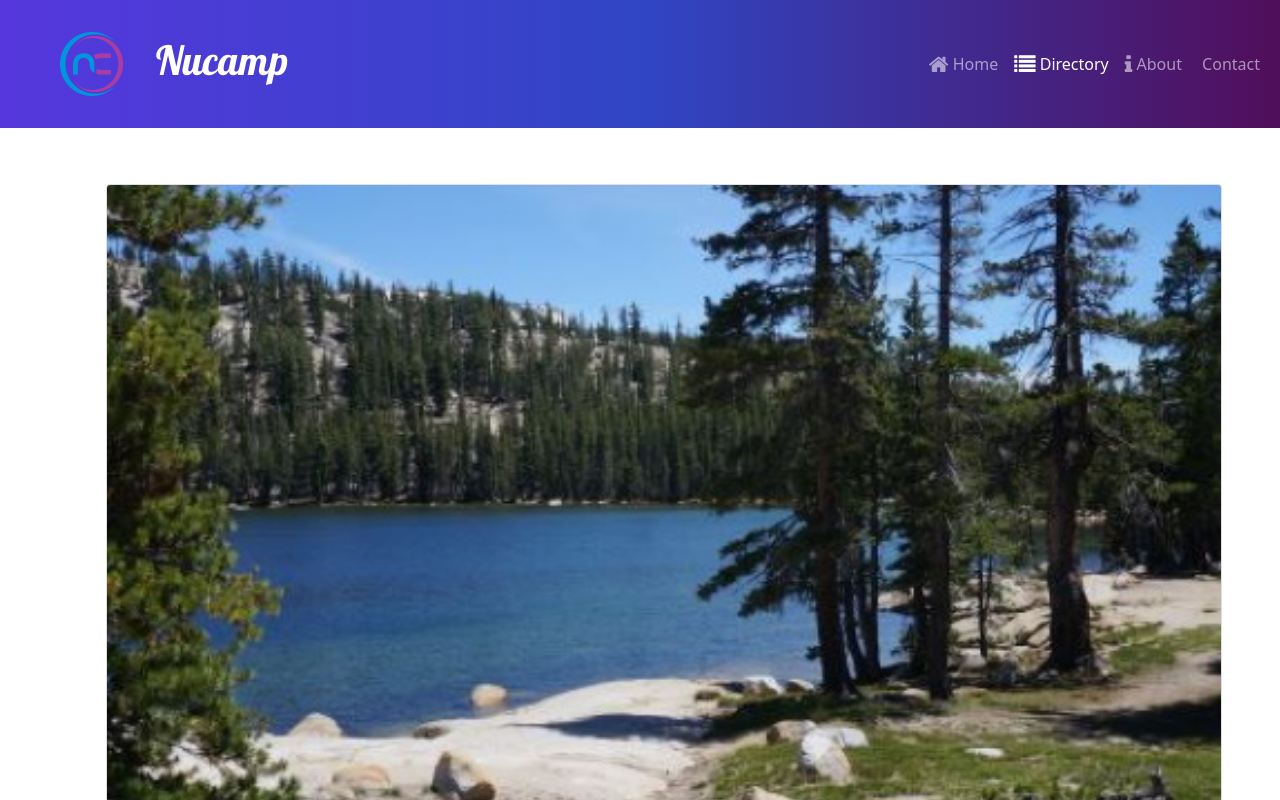
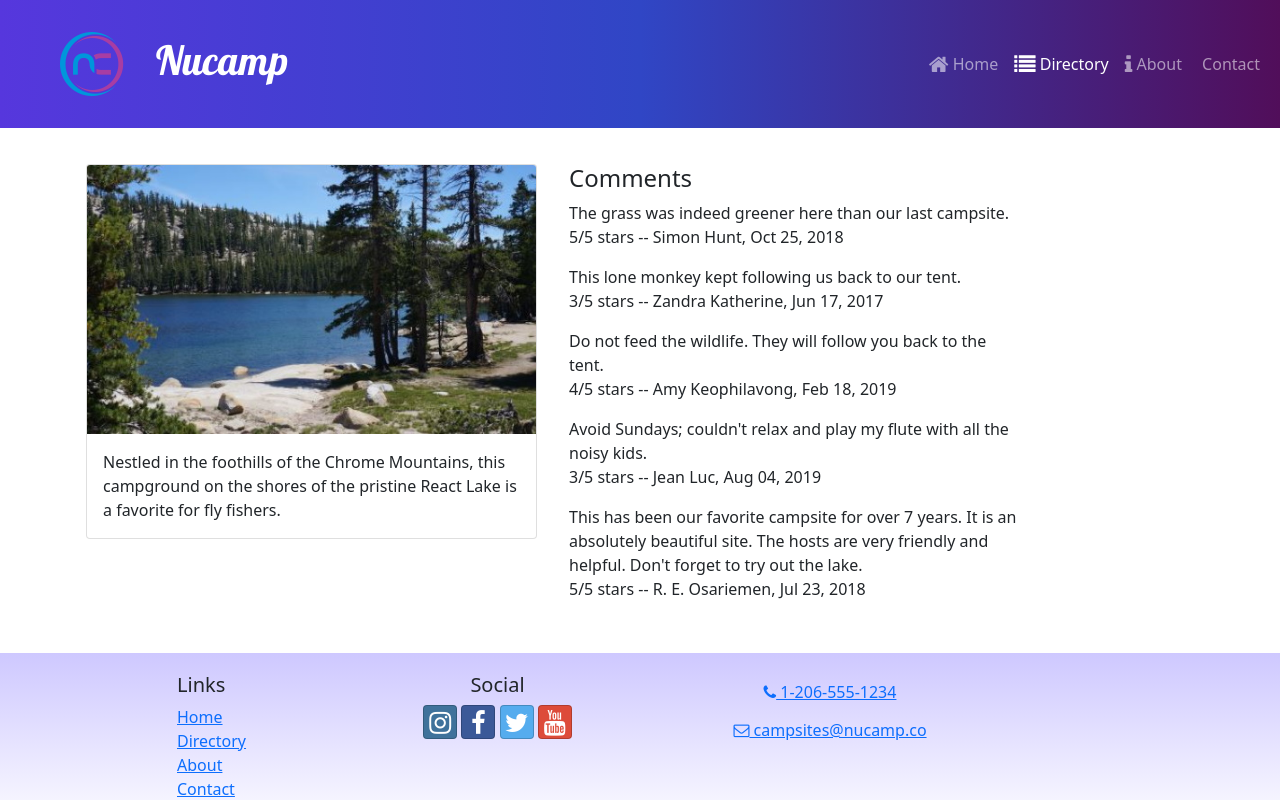
Before and after one commit to jj252/React_Course, a React (Create React App) app: page /directory/0 in a window 1280 px wide. Shown: the top 800 px of the page. Built offline with nearby package versions, Linux system fonts and the light colour scheme.

Commit message:
3. Exercise: Comments

```diff
--- a/src/features/campsites/CampsiteDetail.js
+++ b/src/features/campsites/CampsiteDetail.js
@@ -4,7 +4,7 @@ const CampsiteDetail = ({campsite}) => {
     const { image,name,description } = campsite;
 
     return (
-        <Col md='12' className='m-4'>
+        <Col md='5' className='m-1'>
             <Card>
                 <CardImg top src={image} alt={name} />
                 <CardBody>
--- /dev/null
+++ b/src/features/comments/Comment.js
@@ -0,0 +1,14 @@
+import { formatDate } from "../../utils/formatDate";
+
+const Comment = ({ comment }) =>{
+    const {text: commentText, rating ,author, date } = comment;
+
+    return (
+        <p>
+            {commentText}
+            <br />
+            {rating}/5 stars -- {author}, {formatDate(date)}
+        </p>
+    )
+}
+export default Comment;
--- /dev/null
+++ b/src/features/comments/CommentsList.js
@@ -0,0 +1,25 @@
+import { Col } from 'reactstrap';
+import Comment from './Comment';
+import { selectCommentsByCampsiteId } from './commentsSlice';
+
+const CommentsList = ({ campsiteId }) => {
+    const comments = selectCommentsByCampsiteId(campsiteId);
+
+    if (comments && comments.length > 0) {
+        return (
+            <Col md='5' className='m-1'>
+                <h4>Comments</h4>
+                {comments.map((comment) => {
+                    return <Comment key={comment.id} comment={comment} />;
+                })}
+            </Col>
+        );
+    }
+    return (
+        <Col md='5' className='m-1'>
+            There are no comments for this campsite yet.
+        </Col>
+    );
+};
+
+export default CommentsList;
--- /dev/null
+++ b/src/features/comments/commentsSlice.js
@@ -0,0 +1,5 @@
+import { COMMENTS } from '../../app/shared/COMMENTS';
+
+export const selectCommentsByCampsiteId = (campsiteId) => {
+    return COMMENTS.filter((comment) => comment.campsiteId === parseInt(campsiteId));
+}
--- a/src/pages/CampsiteDetailPage.js
+++ b/src/pages/CampsiteDetailPage.js
@@ -2,6 +2,7 @@ import {Container, Row} from 'reactstrap';
 import {useParams} from 'react-router-dom';
 import { selectCampsiteById } from '../features/campsites/campsitesSlice';
 import CampsiteDetail from '../features/campsites/CampsiteDetail';
+import CommentsList from '../features/comments/CommentsList';
 
 const CampsiteDetailPage = () =>{
     const {campsiteId} = useParams();
@@ -11,6 +12,7 @@ const CampsiteDetailPage = () =>{
         <Container>
             <Row>
                 <CampsiteDetail campsite={campsite} />
+                <CommentsList campsiteId={campsiteId} />
             </Row>
         </Container>
     )
--- /dev/null
+++ b/src/utils/formatDate.js
@@ -0,0 +1,8 @@
+export const formatDate = (date) => {
+    return new Intl.DateTimeFormat('en-US', {
+        year: 'numeric',
+        month: 'short',
+        day:'2-digit'
+    }).format(new Date(Date.parse(date)))
+
+}
```
